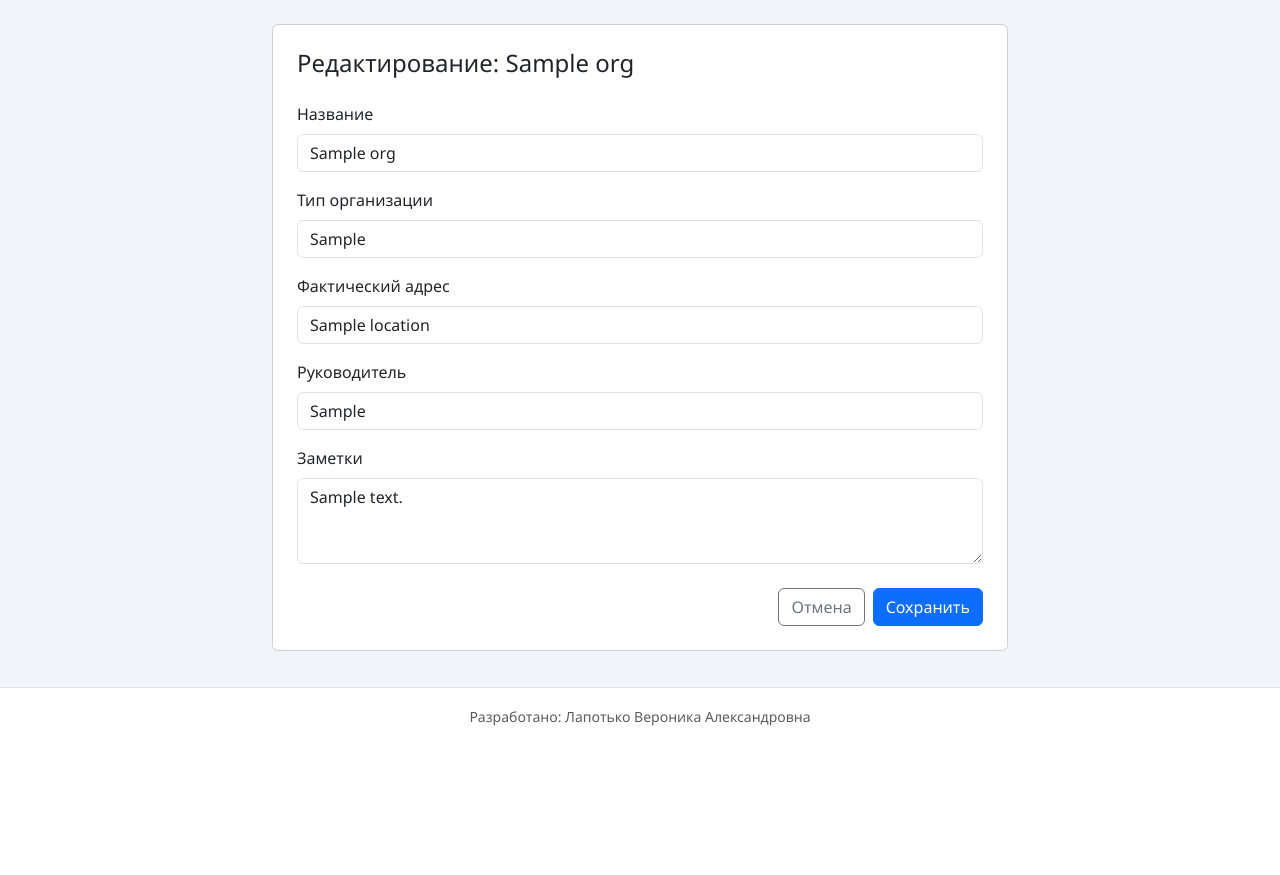
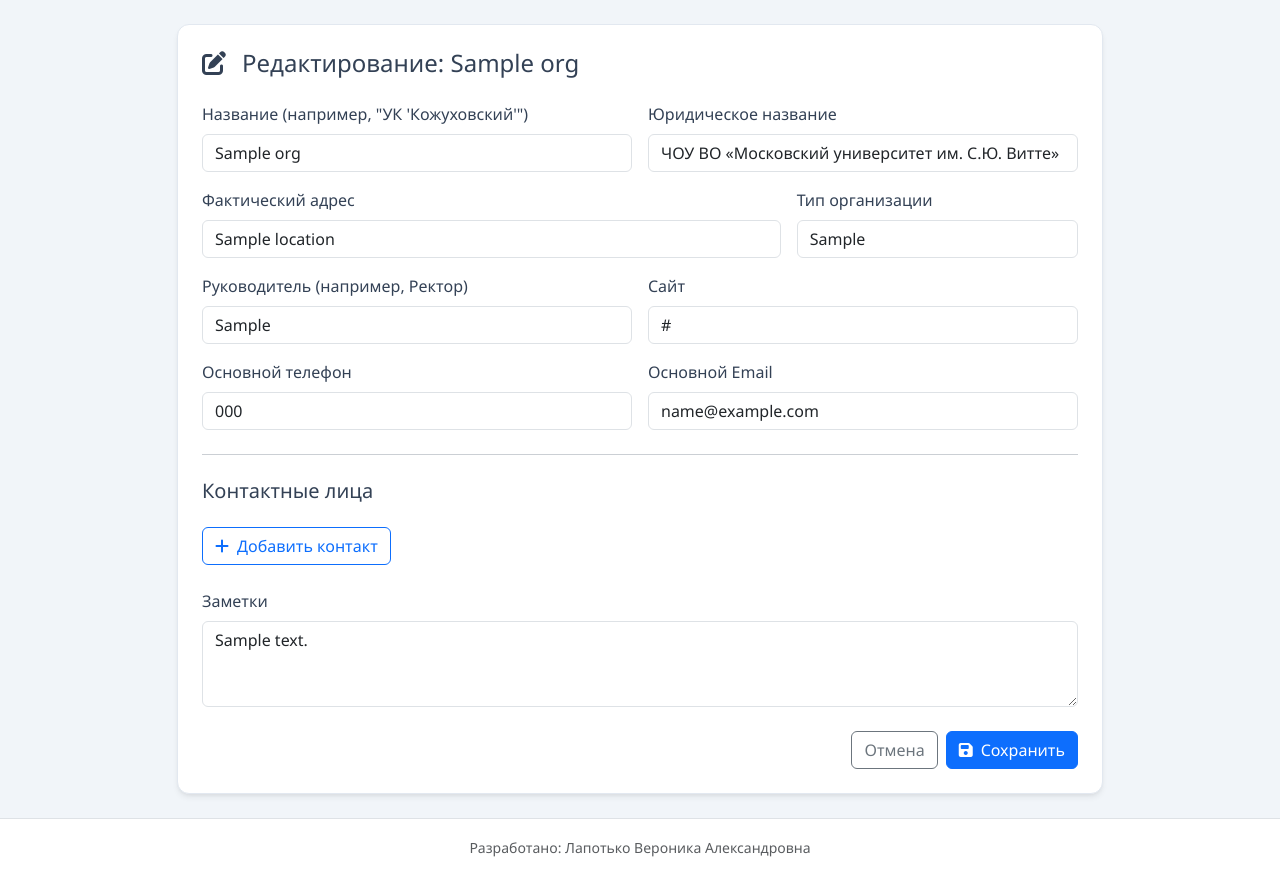
Before and after one commit to LapotkoVeronikaA/IS_openStreetMap, a Flask app: template app/organizations/templates/organization_form.html in a window 1280 px wide. Shown: the part 56-931 px from the top of the page. Before the commit the page ends 782 px from the top, so only its background shows below. Run offline with Flask 3, Linux system fonts and the light colour scheme; the template is opened without the code that fills it: most values are stand-ins (such as "Sample title", 1, 10 or a date in 2020); data that the repository does not hold is empty; some libraries are stand-ins or nearby versions.

Commit message:
UI: обновлена форма организации для поддержки новых полей

```diff
--- a/app/organizations/templates/organization_form.html
+++ b/app/organizations/templates/organization_form.html
@@ -4,37 +4,36 @@
 
 {% block content %}
 <div class="row justify-content-center">
-    <div class="col-lg-8">
-        <div class="card p-4">
+    <div class="col-lg-10">
+        <div class="card-modern p-4">
             <h2 class="h4 mb-4">
-                {% if org %}Редактирование: {{ org.name }}{% else %}Новая организация{% endif %}
+                {% if org %}<i class="fas fa-edit me-3"></i>Редактирование: {{ org.name }}{% else %}<i class="fas fa-plus-circle me-3"></i>Новая организация{% endif %}
             </h2>
 
-            <form method="POST">
-                <div class="mb-3">
-                    <label class="form-label">Название</label>
-                    <input type="text" name="name" class="form-control" value="{{ org.name or form_data.name or '' }}" required>
+            <form method="POST" enctype="multipart/form-data">
+                <div class="row g-3">
+                    <div class="col-md-6"><label class="form-label">Название (например, "УК 'Кожуховский'")</label><input type="text" name="name" class="form-control" value="{{ org.name or form_data.name or '' }}" required></div>
+                    <div class="col-md-6"><label class="form-label">Юридическое название</label><input type="text" name="legal_name" class="form-control" value="{{ (org.legal_name or form_data.get('legal_name')) or 'ЧОУ ВО «Московский университет им. С.Ю. Витте»' }}"></div>
+                    <div class="col-md-8"><label class="form-label">Фактический адрес</label><input type="text" name="location" class="form-control" value="{{ org.location or form_data.location or '' }}" required></div>
+                    <div class="col-md-4"><label class="form-label">Тип организации</label><input type="text" name="org_type" class="form-control" value="{{ org.org_type or form_data.org_type or '' }}"></div>
+                    <div class="col-md-6"><label class="form-label">Руководитель (например, Ректор)</label><input type="text" name="head_of_organization" class="form-control" value="{{ org.head_of_organization or form_data.head_of_organization or '' }}"></div>
+                    <div class="col-md-6"><label class="form-label">Сайт</label><input type="url" name="website" class="form-control" value="{{ org.website or form_data.website or '' }}"></div>
+                    <div class="col-md-6"><label class="form-label">Основной телефон</label><input type="tel" name="main_phone" class="form-control" value="{{ org.main_phone or form_data.main_phone or '' }}"></div>
+                    <div class="col-md-6"><label class="form-label">Основной Email</label><input type="email" name="main_email" class="form-control" value="{{ org.main_email or form_data.main_email or '' }}"></div>
                 </div>
-                <div class="mb-3">
-                    <label class="form-label">Тип организации</label>
-                    <input type="text" name="org_type" class="form-control" value="{{ org.org_type or form_data.org_type or '' }}">
+
+                <hr class="my-4">
+
+                <h5 class="mb-3">Контактные лица</h5>
+                <div id="contacts-container">
                 </div>
-                <div class="mb-3">
-                    <label class="form-label">Фактический адрес</label>
-                    <input type="text" name="location" class="form-control" value="{{ org.location or form_data.location or '' }}" required>
-                </div>
-                <div class="mb-3">
-                    <label class="form-label">Руководитель</label>
-                    <input type="text" name="head_of_organization" class="form-control" value="{{ org.head_of_organization or form_data.head_of_organization or '' }}">
-                </div>
-                <div class="mb-3">
-                    <label class="form-label">Заметки</label>
-                    <textarea name="notes" class="form-control" rows="3">{{ org.notes or form_data.notes or '' }}</textarea>
-                </div>
+                <button type="button" id="add-contact-btn" class="btn btn-outline-primary mt-2"><i class="fas fa-plus me-2"></i>Добавить контакт</button>
+
+                <div class="my-4"><label class="form-label">Заметки</label><textarea name="notes" class="form-control" rows="3">{{ org.notes or form_data.notes or '' }}</textarea></div>
 
                 <div class="d-flex justify-content-end gap-2 mt-4">
                     <a href="{{ url_for('organizations.index') }}" class="btn btn-outline-secondary">Отмена</a>
-                    <button type="submit" class="btn btn-primary">Сохранить</button>
+                    <button type="submit" class="btn btn-primary"><i class="fas fa-save me-2"></i>Сохранить</button>
                 </div>
             </form>
         </div>
```
